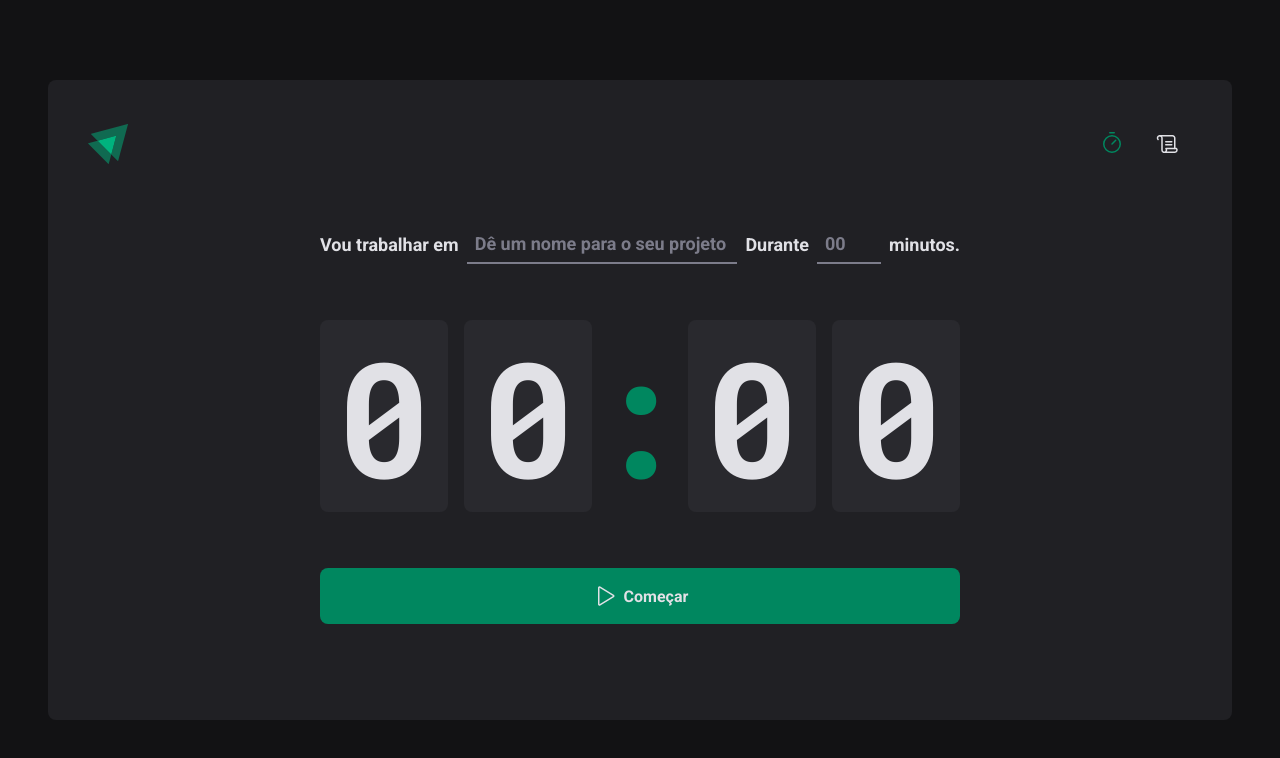
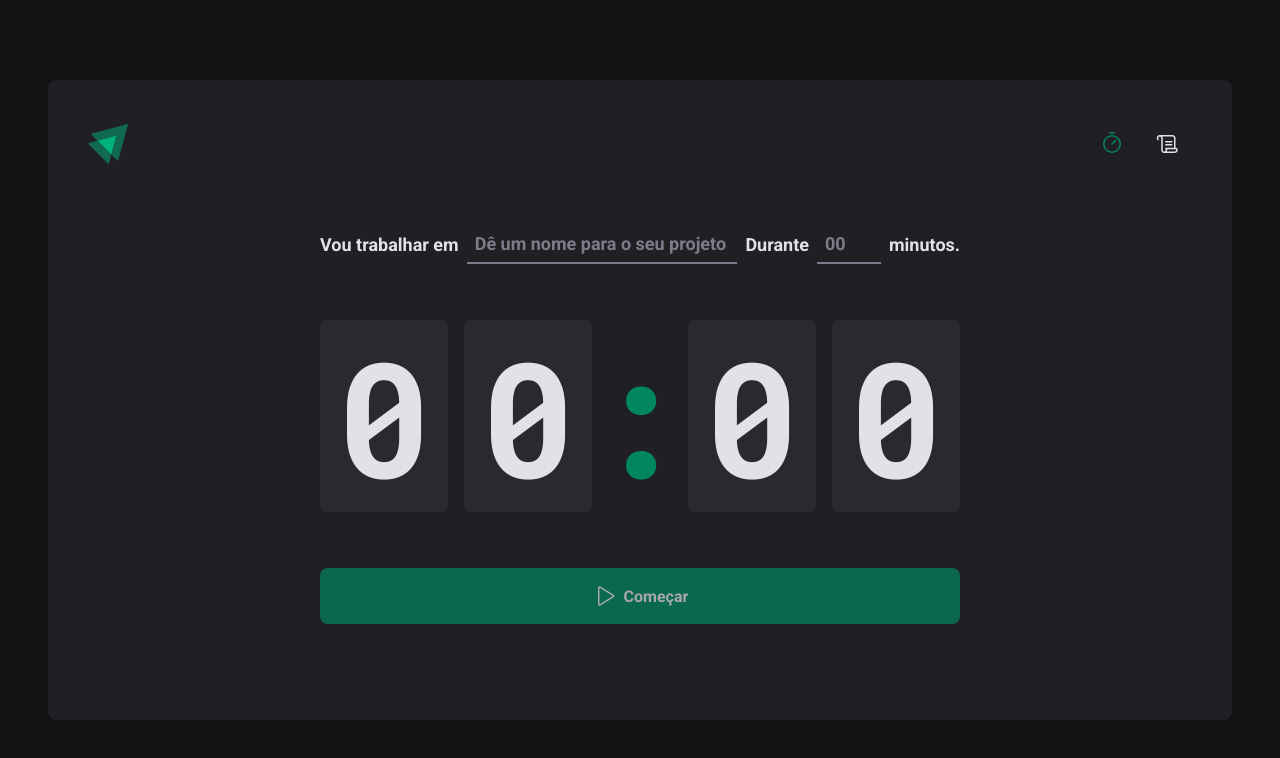
Before and after one commit to Rhuan-Guilherme/pomodoro-timer, a React (Vite) app: page / in a window 1280 px wide. Shown: the top 758 px of the page. Built offline with nearby package versions, Linux system fonts and the light colour scheme.

Commit message:
Configuração inicial do react hook form

```diff
--- a/package.json
+++ b/package.json
@@ -13,6 +13,7 @@
     "phosphor-react": "^1.4.1",
     "react": "^18.3.1",
     "react-dom": "^18.3.1",
+    "react-hook-form": "^7.53.2",
     "react-router-dom": "^7.0.1",
     "styled-components": "^6.1.13"
   },
--- a/src/pages/Home/index.tsx
+++ b/src/pages/Home/index.tsx
@@ -1,4 +1,5 @@
 import { Play } from 'phosphor-react';
+import { useForm } from 'react-hook-form';
 import {
   ButtonStartContDown,
   CountDownContainer,
@@ -10,9 +11,18 @@ import {
 } from './styles';
 
 export function Home() {
+  const { register, handleSubmit, watch } = useForm();
+
+  const taksWatch = watch('taks');
+  const isSubmitDisabled = !taksWatch;
+
+  function handleCreateNewCicle(data: unknown) {
+    console.log(data);
+  }
+
   return (
     <HomeContainer>
-      <form>
+      <form onSubmit={handleSubmit(handleCreateNewCicle)}>
         <FormContainer>
           <label htmlFor="task">Vou trabalhar em</label>
           <TaskInput
@@ -20,6 +30,7 @@ export function Home() {
             type="text"
             placeholder="Dê um nome para o seu projeto"
             list="task-suggestions"
+            {...register('taks')}
           />
 
           <datalist id="task-suggestions">
@@ -37,6 +48,7 @@ export function Home() {
             step={5}
             min={5}
             max={60}
+            {...register('minutsAmmount', { valueAsNumber: true })}
           />
 
           <span>minutos.</span>
@@ -50,7 +62,7 @@ export function Home() {
           <span>0</span>
         </CountDownContainer>
 
-        <ButtonStartContDown type="submit">
+        <ButtonStartContDown disabled={isSubmitDisabled} type="submit">
           <Play size={24} />
           Começar
         </ButtonStartContDown>
```
Also changed, not shown: 1 other file (tests, documents, lock files or other folders).
